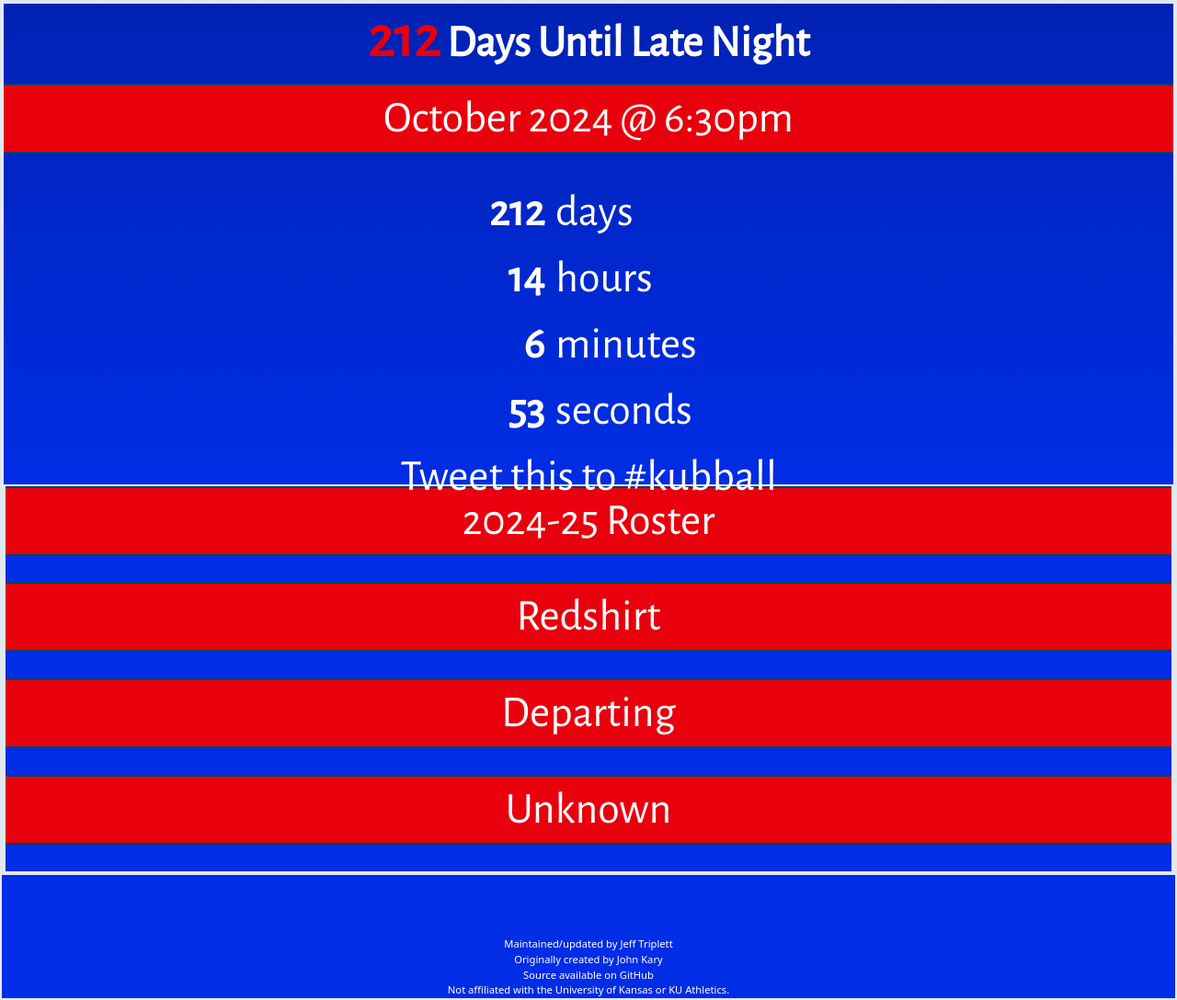
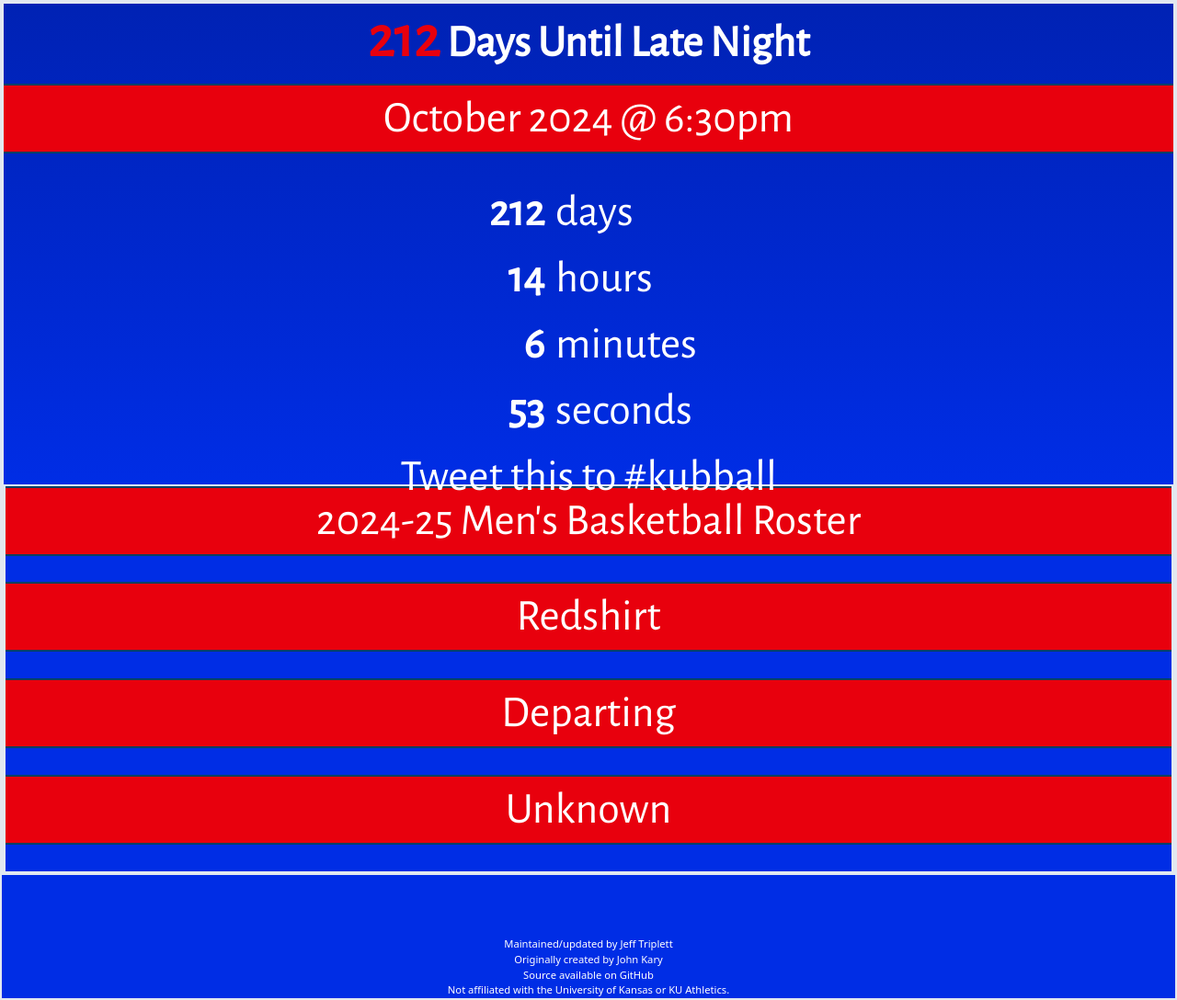
Before and after one commit to jefftriplett/daysuntillatenight.com, a Jekyll site: the page built from _latenights/2024.md, in a window 1280 px wide. Shown: the whole page at 92% size. Built offline with Jekyll 4.4.1, drawn with Linux system fonts in a browser that asks for light colours; nearby versions of some CDN libraries; comment, search, counter and statistics services are not loaded.

Commit message:
:pencil: Updates copy

```diff
--- a/_layouts/latenights.html
+++ b/_layouts/latenights.html
@@ -3,7 +3,7 @@
 ---
 
 <!-- returning players -->
-<h2 class="text-4xl" id="heading-roster">{{ page.season }} Roster</h2>
+<h2 class="text-4xl" id="heading-roster">{{ page.season }} Men's Basketball Roster</h2>
 
 {% include player-list.html current_year=page.current_year status="active" %}
 
```
